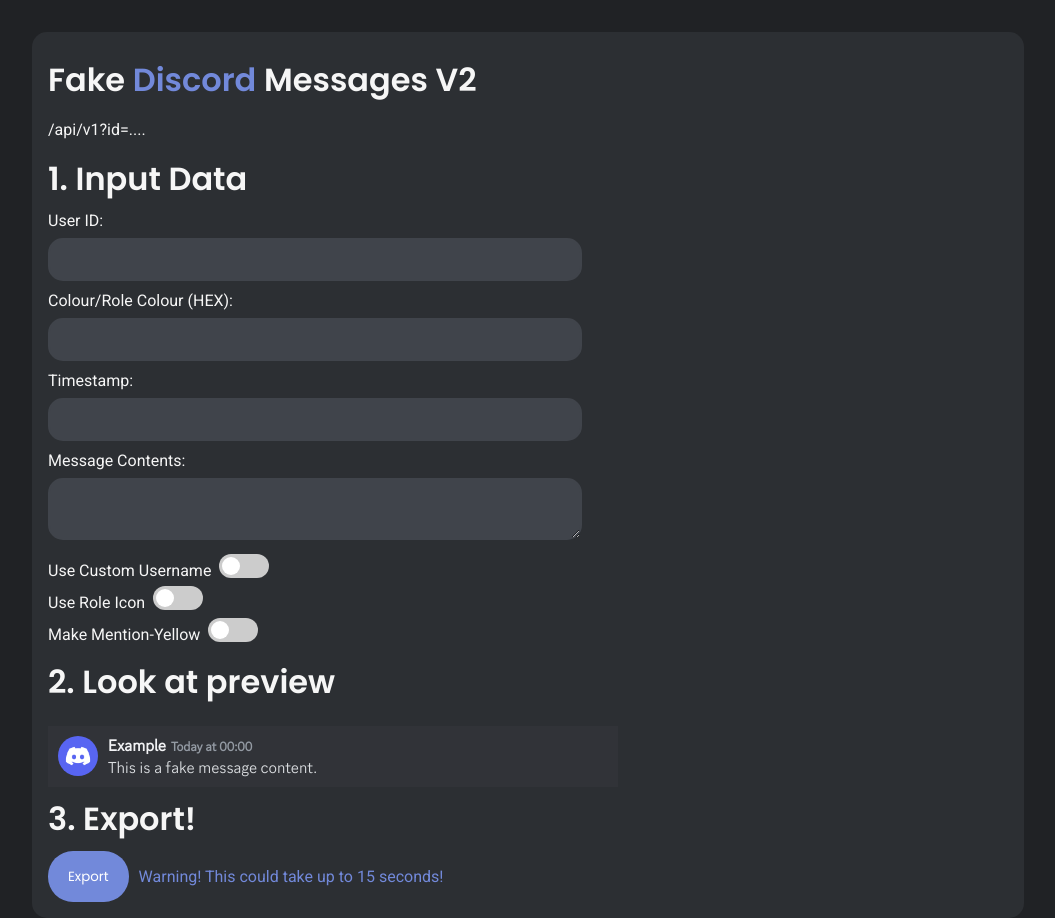
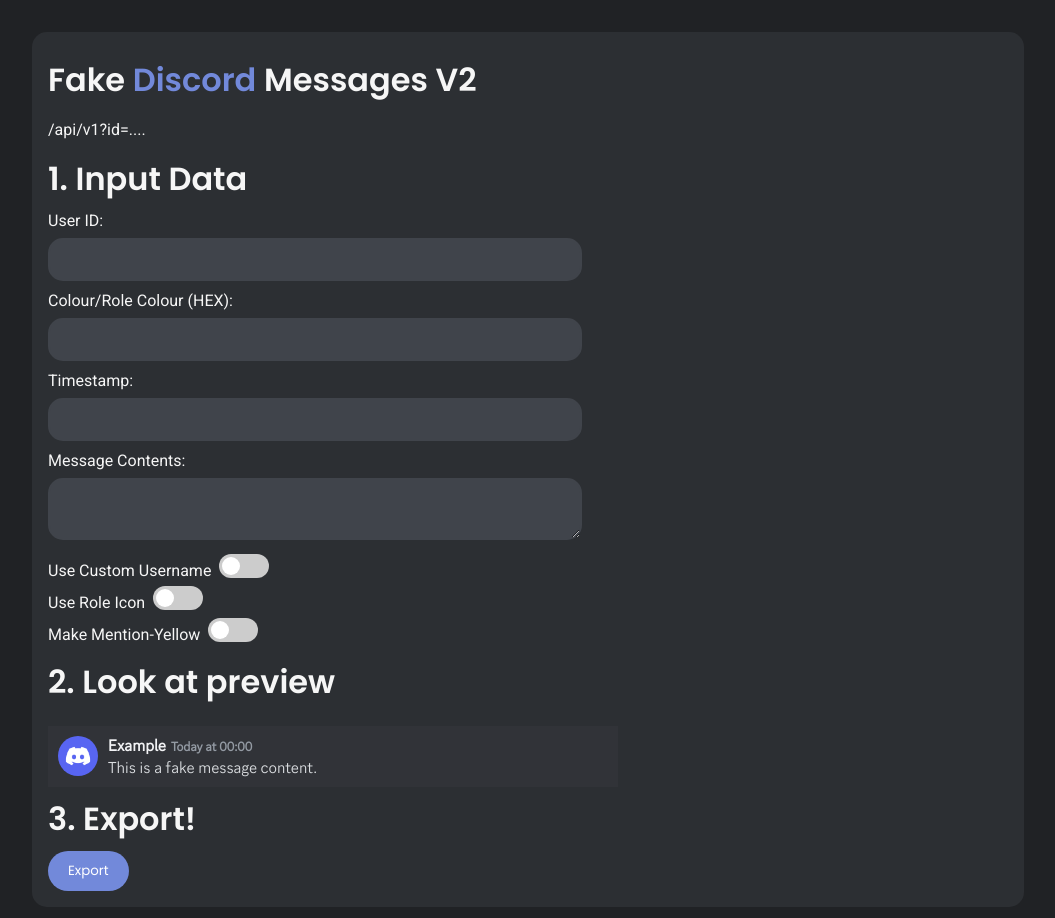
Before and after one commit to polish-penguin-dev/Fake-Discord-Messages-V2, a website: page src/index.html in a window 1280 px wide. Shown: the whole page, without its empty margins (112-1167 px from the left). Drawn offline with nearby package versions, Linux system fonts and the light colour scheme.

Commit message:
Fill Styleistic Issues

```diff
--- a/src/index.html
+++ b/src/index.html
@@ -83,7 +83,6 @@
         <h2>3. Export!</h2>
         <div class="button-group">
             <button id="export">Export</button>
-            <p class="blue">Warning! This could take up to 15 seconds!</p>
         </div>
     </section>
   </div>
```
